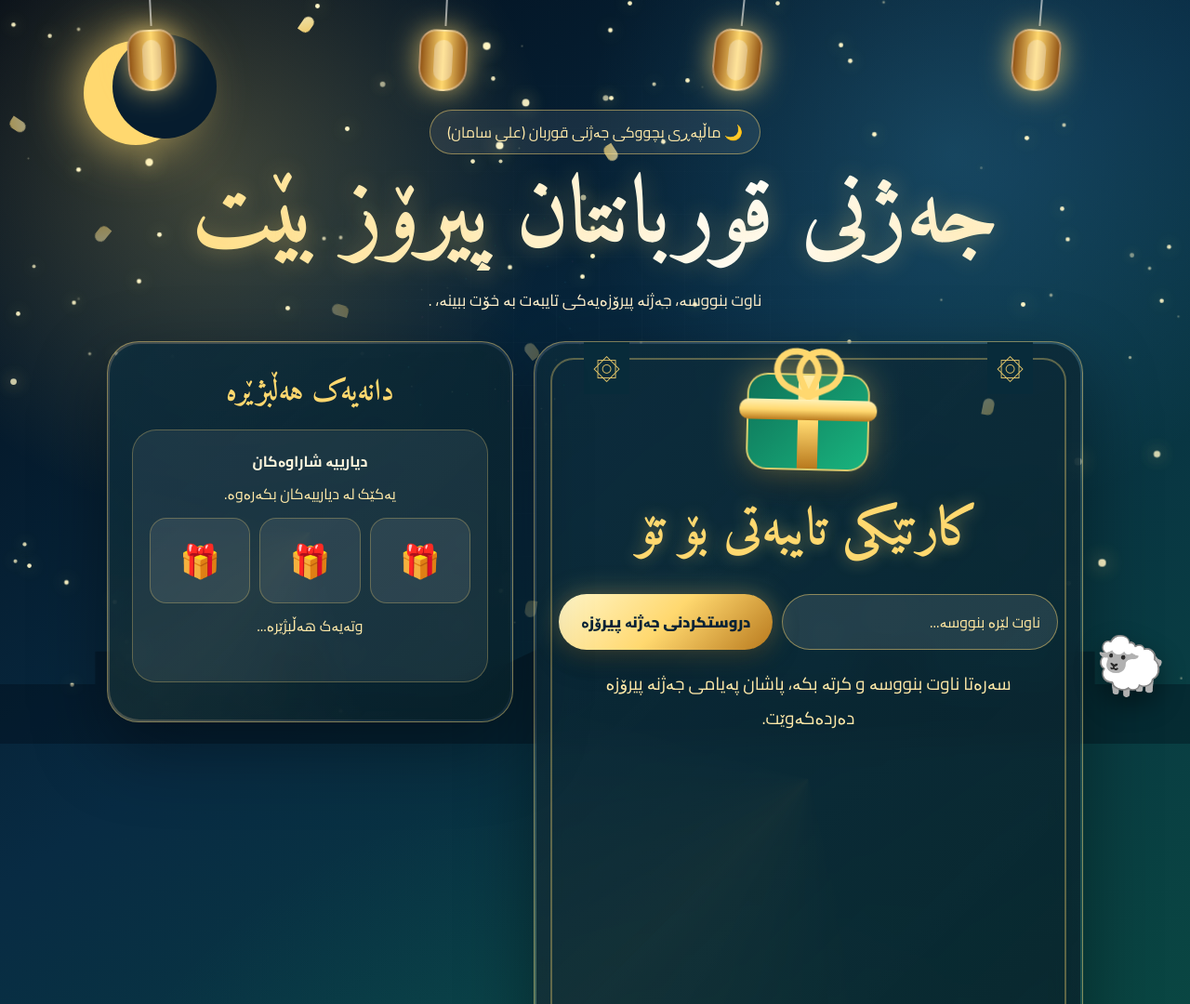
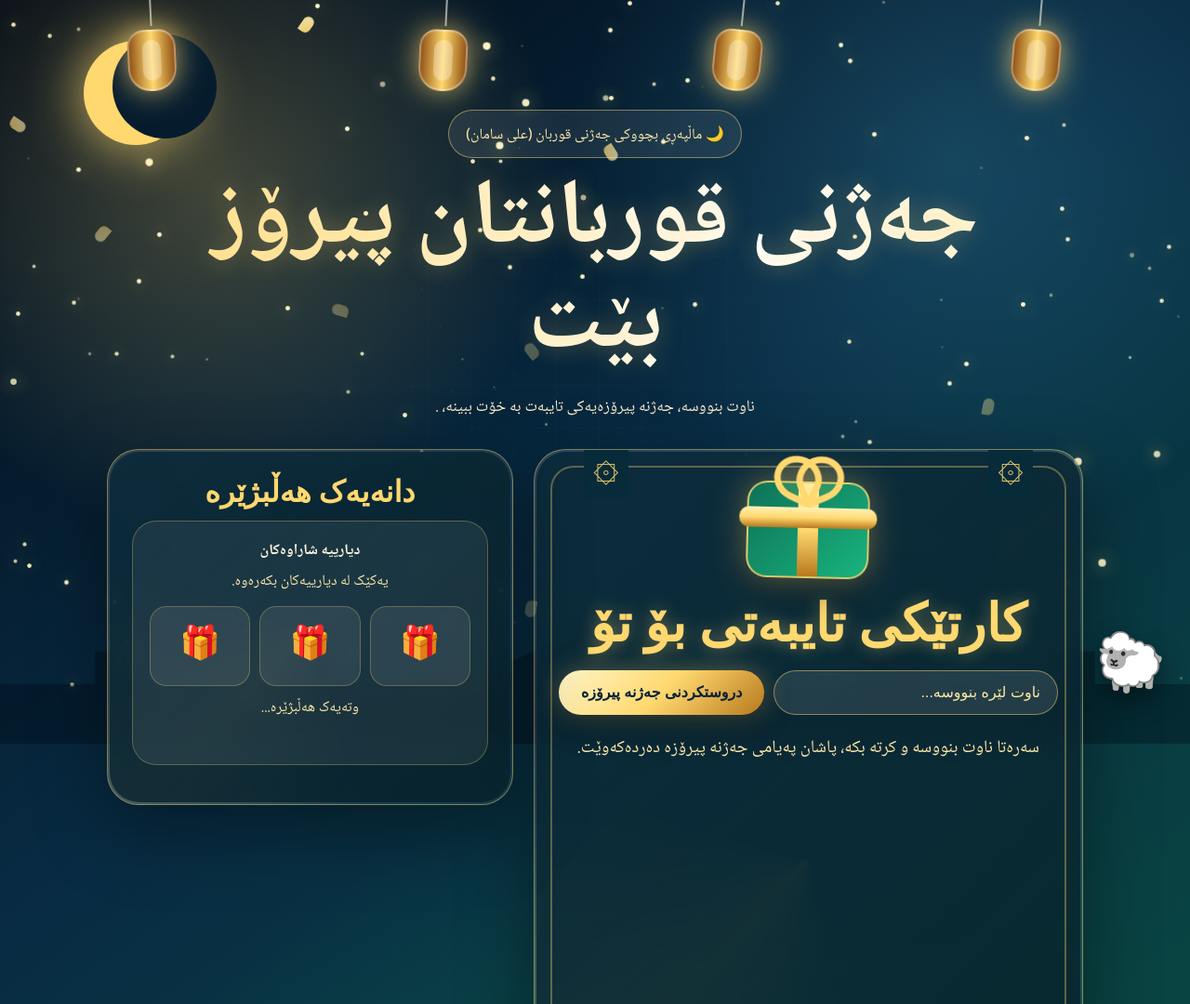
Before and after one commit to ali700saman-debug/ali_saman, a plain HTML site: page index.html in a window 1280 px wide. Shown: the top 1080 px of the page at 93% size. Drawn offline with Linux system fonts and the light colour scheme.

Commit message:
Update index.html

```diff
--- a/index.html
+++ b/index.html
@@ -4,7 +4,7 @@
   <meta charset="UTF-8" />
   <meta name="viewport" content="width=device-width, initial-scale=1.0" />
   <title>(جەژنی قوربانتان پیرۆز بێت (علی سامان</title>
-  <link href="https://fonts.googleapis.com/css2?family=Amiri:wght@400;700&family=Cairo:wght@300;400;700;900&display=swap" rel="stylesheet">
+  <link href="https://fonts.googleapis.com/css2?family=Noto+Naskh+Arabic:wght@400;700&family=Noto+Sans+Arabic:wght@400;700;900&display=swap" rel="stylesheet">
   <style>
     *{margin:0;padding:0;box-sizing:border-box}
     :root{
@@ -13,7 +13,7 @@
       --glass:rgba(255,255,255,.105);
     }
     body{
-      min-height:100vh;overflow-x:hidden;font-family:"Cairo",sans-serif;color:var(--cream);
+      min-height:100vh;overflow-x:hidden;font-family:"Noto Naskh Arabic","Noto Sans Arabic",sans-serif;color:var(--cream);
       background:
         radial-gradient(circle at 18% 14%,rgba(255,216,111,.24),transparent 23%),
         radial-gradient(circle at 80% 12%,rgba(97,215,255,.17),transparent 25%),
@@ -73,7 +73,7 @@
       display:inline-flex;gap:8px;align-items:center;padding:8px 18px;border-radius:999px;
       border:1px solid rgba(255,216,111,.48);background:rgba(255,255,255,.08);backdrop-filter:blur(12px);color:#ffe9a9
     }
-    h1{font-family:"Amiri",serif;font-size:clamp(2.6rem,9vw,6.25rem);line-height:1.12;margin-top:13px;color:transparent;background:linear-gradient(90deg,#fff4c4,#ffd86f,#fff,#ffd86f);background-size:260% 100%;-webkit-background-clip:text;animation:shine 4s linear infinite;text-shadow:0 0 26px rgba(255,216,111,.32)}
+    h1{font-family:"Noto Naskh Arabic","Noto Sans Arabic",serif;font-size:clamp(2.6rem,9vw,6.25rem);line-height:1.12;margin-top:13px;color:transparent;background:linear-gradient(90deg,#fff4c4,#ffd86f,#fff,#ffd86f);background-size:260% 100%;-webkit-background-clip:text;animation:shine 4s linear infinite;text-shadow:0 0 26px rgba(255,216,111,.32)}
     @keyframes shine{to{background-position:260% 0}}
     .hero p{max-width:780px;margin:15px auto 0;line-height:2;color:#fff0cb;font-size:1.08rem}
     .grid{width:min(1050px,97vw);display:grid;grid-template-columns:1.15fr .85fr;gap:22px;align-items:start}
```
